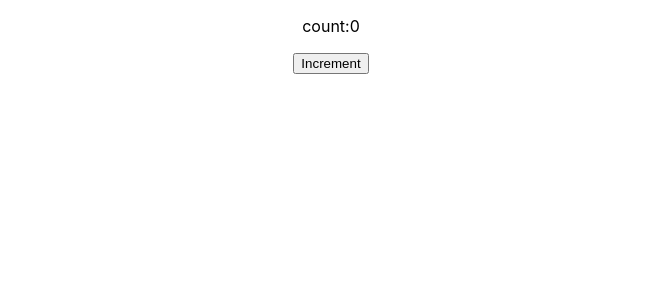
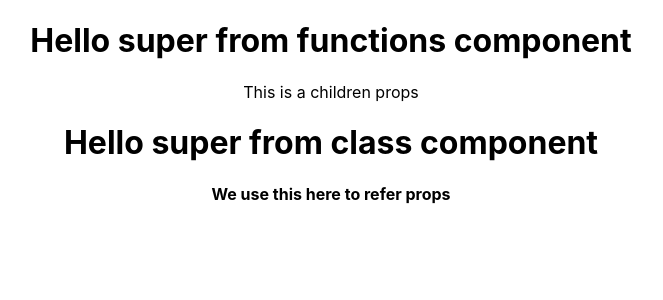
Before and after one commit to rahul7011/react-learning, a React (Create React App) app: page / in a window 1280 px wide. Shown: the top 300 px of the page, without its empty margins (309-972 px from the left). Built offline with nearby package versions, Linux system fonts and the light colour scheme.

Commit message:
destructing props and state

```diff
--- a/src/App.js
+++ b/src/App.js
@@ -7,22 +7,22 @@ import Counter from "./components/Counter"
 function App() {
   return (
     <div className="App">
-      <Counter></Counter>
+      {/* <Counter></Counter> */}
       {/* <Message></Message> */}
-      {/* <Greet name="super" number="1">
+      <Greet name="super" number="1">
         <p>This is a children props</p>
       </Greet>
-      <Greet name="Rahul" number="2">
-        <p>Another one</p>
-      </Greet>
-      <Greet name="React-Django" number="3">
-        <p>This is another children props</p>
-      </Greet>
+      {/* <Greet name="Rahul" number="2"> */}
+        {/* <p>Another one</p> */}
+      {/* </Greet> */}
+      {/* <Greet name="React-Django" number="3"> */}
+        {/* <p>This is another children props</p> */}
+      {/* </Greet> */}
       <Welcome name="super" number="1">
         <p>We use this here to refer props</p>
       </Welcome>
-      <Welcome name="Rahul" number="2"/>
-      <Welcome name="React-Django" number="3"/> */}
+      {/* <Welcome name="Rahul" number="2"/> */}
+      {/* <Welcome name="React-Django" number="3"/>  */}
     </div>
   );
 }
--- a/src/components/Greet.js
+++ b/src/components/Greet.js
@@ -4,15 +4,14 @@ import React from "react";
 //   return <h1>Hello Super</h1>;
 // }
 
-const Greet = (props) => {
-  console.log(props.name);
-  console.log(props.number);
-  return(
+const Greet = ({ name, children }) => {
+  // console.log(props.name);
+  // console.log(props.number);
+  return (
     <div>
-        <h1>Hello {props.name} from functions component</h1>
-        {props.children}
+      <h1>Hello {name} from functions component</h1>
+      {children}
     </div>
-  )
-
+  );
 };
 export default Greet;
--- a/src/components/Welcome.js
+++ b/src/components/Welcome.js
@@ -1,14 +1,16 @@
-import React,{Component} from 'react';
+import React, { Component } from "react";
 
-class Welcome extends Component{
-    render(){
-        return(
-            <div>
-        <h1>Hello {this.props.name} from class component</h1>
-        <strong>{this.props.children}</strong>
-        </div>
-            )
-    }
+class Welcome extends Component {
+  render() {
+    const { name, children } = this.props;
+    // const {state1,state2} = this.state;
+    return (
+      <div>
+        <h1>Hello {name} from class component</h1>
+        <strong>{children}</strong>
+      </div>
+    );
+  }
 }
 
-export default Welcome
+export default Welcome;
```
Also changed, not shown: src/components/Counter.js (+7 -6 lines), src/components/Message.js (+12 -13 lines).
